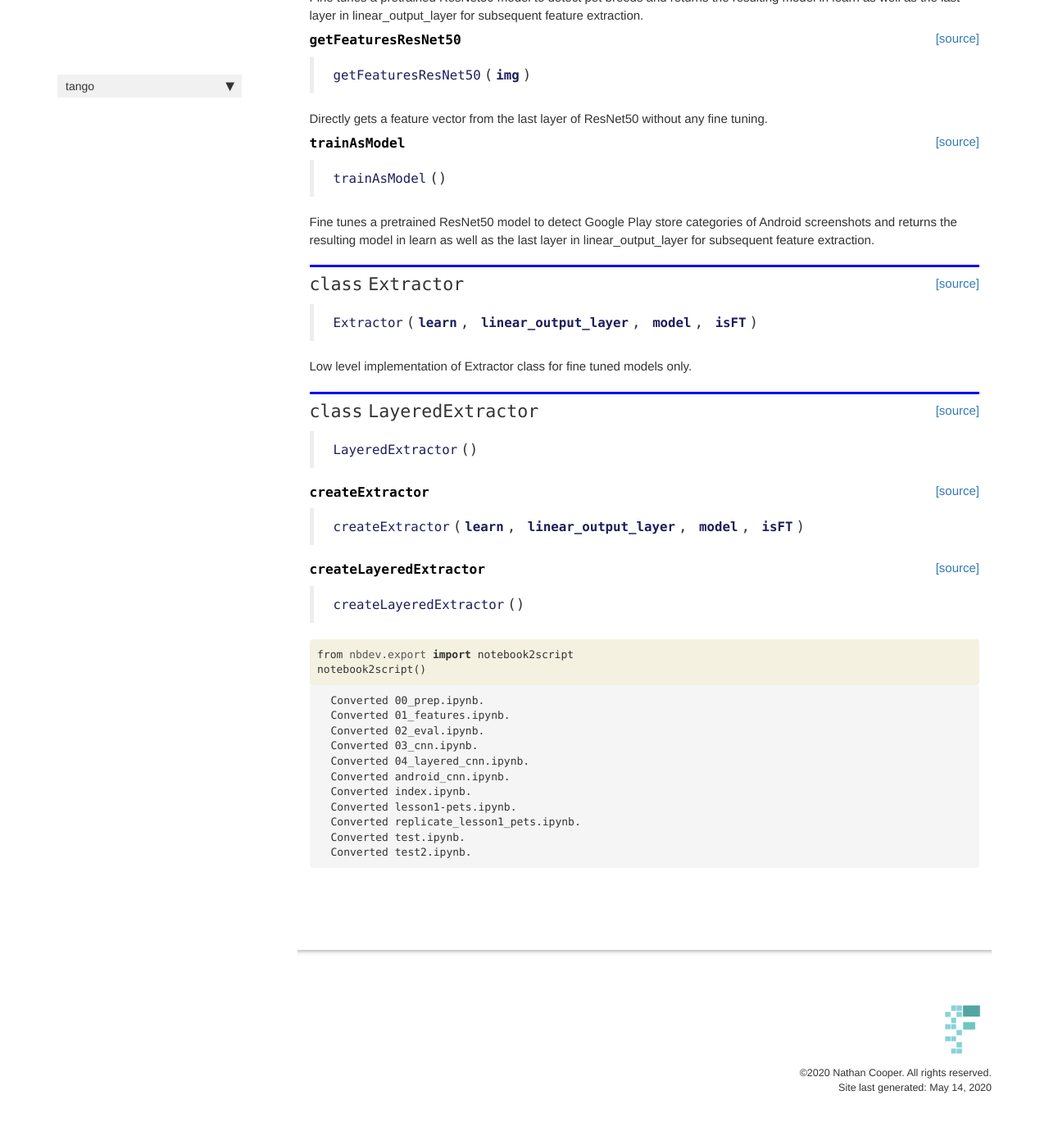
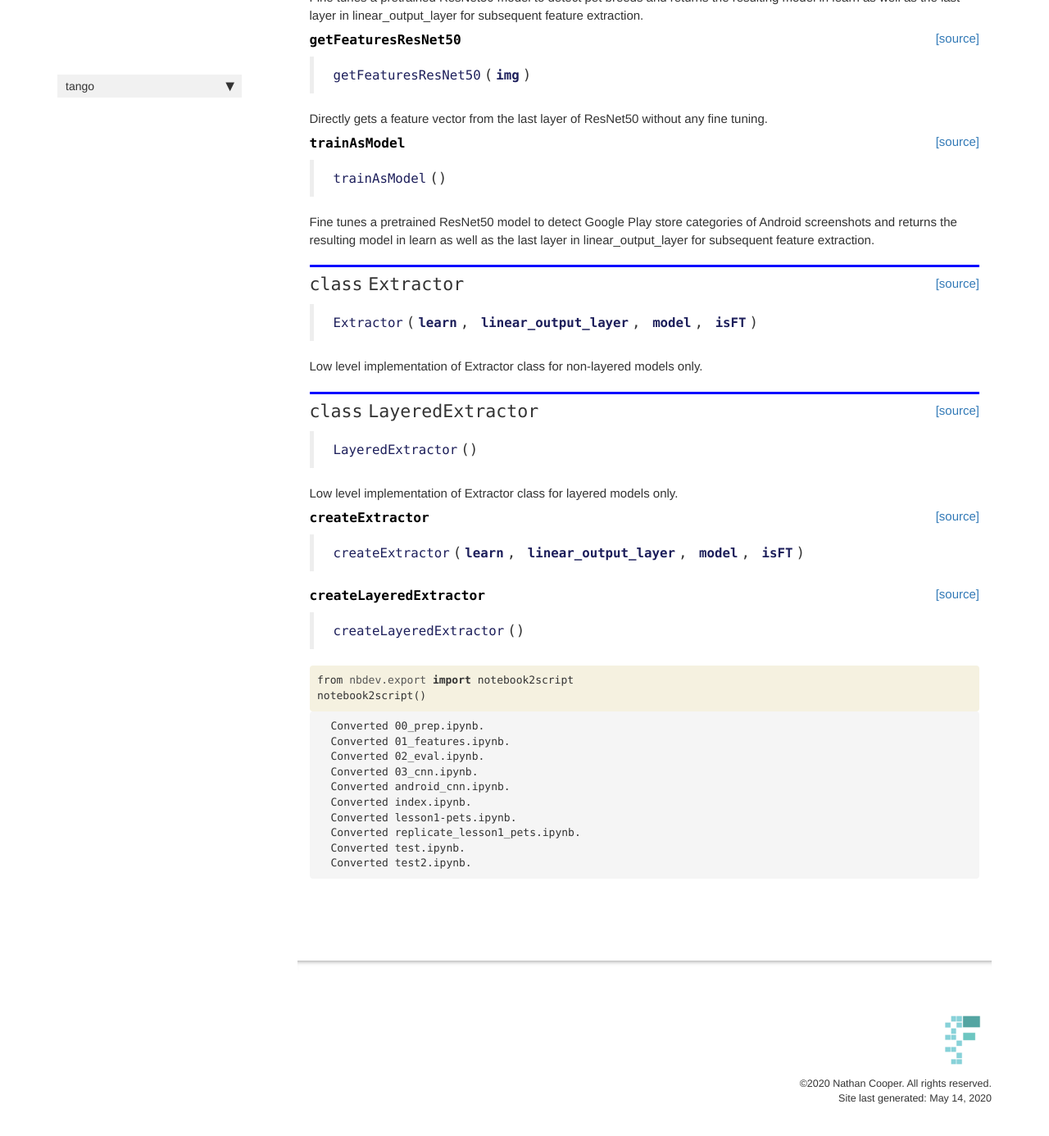
Before and after one commit to ncoop57/tango, a Jekyll site: the page built from docs/cnn.html, in a window 1280 px wide and 1400 px high, scrolled down 1149 px. Shown: the top 1386 px of the window at 82% size. Built offline with Jekyll 4.4.1, drawn with Linux system fonts in a browser that asks for light colours; nearby versions of some CDN libraries; comment, search, counter and statistics services are not loaded.

Commit message:
Modifying docs

```diff
--- a/docs/cnn.html
+++ b/docs/cnn.html
@@ -203,7 +203,7 @@ as well as the last layer in linear_output_layer for subsequent feature extracti
 <div class="output_markdown rendered_html output_subarea ">
 <h2 id="Extractor" class="doc_header"><code>class</code> <code>Extractor</code><a href="https://github.com/ncoop57/tango/tree/master/tango/cnn.py#L107" class="source_link" style="float:right">[source]</a></h2><blockquote><p><code>Extractor</code>(<strong><code>learn</code></strong>, <strong><code>linear_output_layer</code></strong>, <strong><code>model</code></strong>, <strong><code>isFT</code></strong>)</p>
 </blockquote>
-<p>Low level implementation of Extractor class for fine tuned models only.</p>
+<p>Low level implementation of Extractor class for non-layered models only.</p>
 
 </div>
 
@@ -227,6 +227,7 @@ as well as the last layer in linear_output_layer for subsequent feature extracti
 <div class="output_markdown rendered_html output_subarea ">
 <h2 id="LayeredExtractor" class="doc_header"><code>class</code> <code>LayeredExtractor</code><a href="https://github.com/ncoop57/tango/tree/master/tango/cnn.py#L141" class="source_link" style="float:right">[source]</a></h2><blockquote><p><code>LayeredExtractor</code>()</p>
 </blockquote>
+<p>Low level implementation of Extractor class for layered models only.</p>
 
 </div>
 
@@ -302,7 +303,6 @@ as well as the last layer in linear_output_layer for subsequent feature extracti
 Converted 01_features.ipynb.
 Converted 02_eval.ipynb.
 Converted 03_cnn.ipynb.
-Converted 04_layered_cnn.ipynb.
 Converted android_cnn.ipynb.
 Converted index.ipynb.
 Converted lesson1-pets.ipynb.
--- a/tango/cnn.py
+++ b/tango/cnn.py
@@ -106,7 +106,7 @@ def trainAsModel():
 # Cell
 class Extractor():
 
-    '''Low level implementation of Extractor class for fine tuned models only.'''
+    '''Low level implementation of Extractor class for non-layered models only.'''
 
     def __init__(self, learn, linear_output_layer, model, isFT):
         self.models = {'resnet50'}
@@ -140,7 +140,7 @@ class Extractor():
 # Cell
 class LayeredExtractor():
 
-    ''''''
+    '''Low level implementation of Extractor class for layered models only.'''
 
     def __init__(self):
         self.features = []
```
Also changed, not shown: 1 other file.
